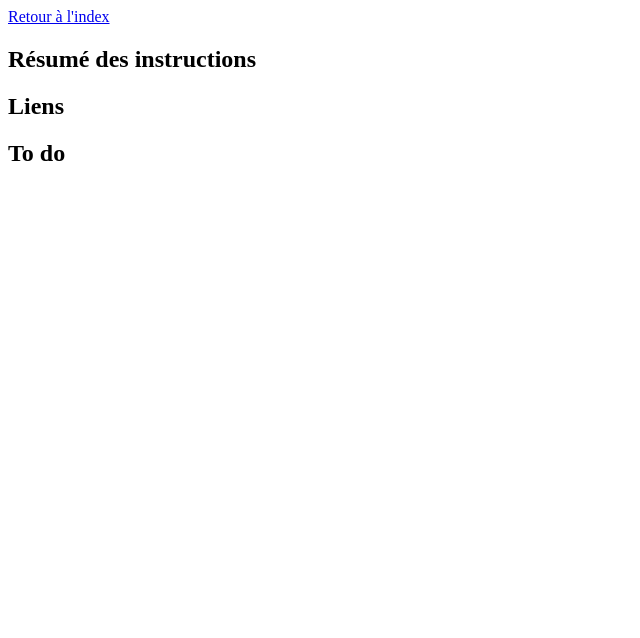
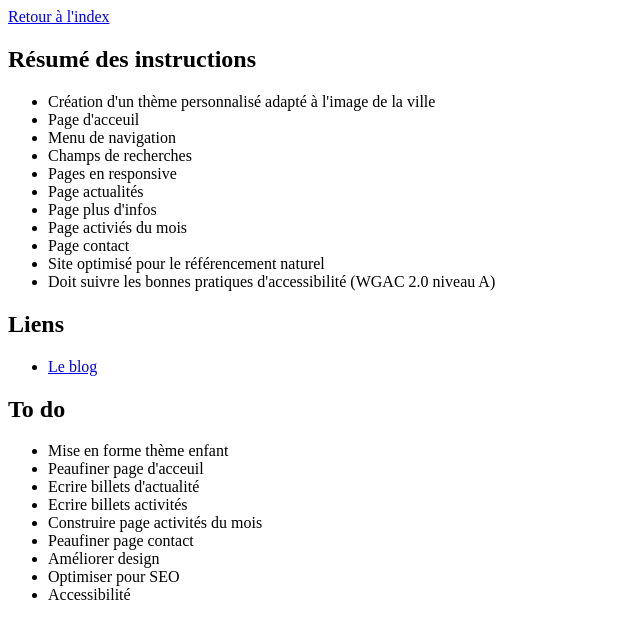
Before and after one commit to vignouds/dashbordOC, a plain HTML site: page projet2.html in a window 1280 px wide. Shown: the whole page, without its empty margins (0-640 px from the left). Drawn offline with Linux system fonts and the light colour scheme.

Commit message:
ajouté texte projets 2 et 4

```diff
--- a/projet2.html
+++ b/projet2.html
@@ -3,21 +3,39 @@
 <head>
 	<meta charset="utf-8">
 	<link rel="stylesheet" type="text/css" href="./style.css">
-	<title>Dashbord Projet 2</title>
+	<title>Dashbord Projet 4</title>
 </head>
 <body>
 	<a href="./index.html">Retour à l'index</a>
 	<h2>Résumé des instructions</h2>
 	<ul>
-
+		<li>Création d'un thème personnalisé adapté à l'image de la ville</li>
+		<li>Page d'acceuil</li>
+		<li>Menu de navigation</li>
+		<li>Champs de recherches</li>
+		<li>Pages en responsive</li>
+		<li>Page actualités</li>
+		<li>Page plus d'infos</li>
+		<li>Page activiés du mois</li>
+		<li>Page contact</li>
+		<li>Site optimisé pour le référencement naturel</li>
+		<li>Doit suivre les bonnes pratiques d'accessibilité (WGAC 2.0 niveau A)</li>
 	</ul>
 	<h2>Liens</h2>
 	<ul>
-
+		<li><a href="http://sebastien-vignoud.com/Strasbourg" target="_blank">Le blog</a></li>
 	</ul>
 	<h2>To do</h2>
 	<ul>
-
+		<li>Mise en forme thème enfant</li>
+		<li>Peaufiner page d'acceuil</li>
+		<li>Ecrire billets d'actualité</li>
+		<li>Ecrire billets activités</li>
+		<li>Construire page activités du mois</li>
+		<li>Peaufiner page contact</li>
+		<li>Améliorer design</li>
+		<li>Optimiser pour SEO</li>
+		<li>Accessibilité</li>
 	</ul>
 </body>
 </html>
```
Also changed, not shown: projet4.html (+12 -3 lines).
